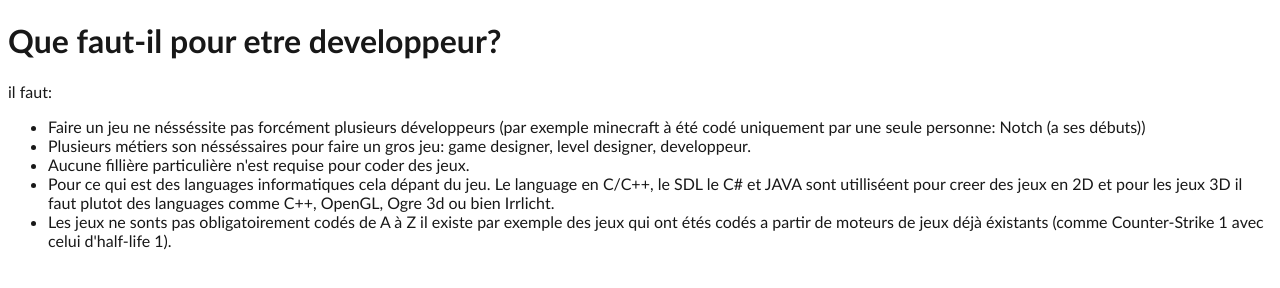
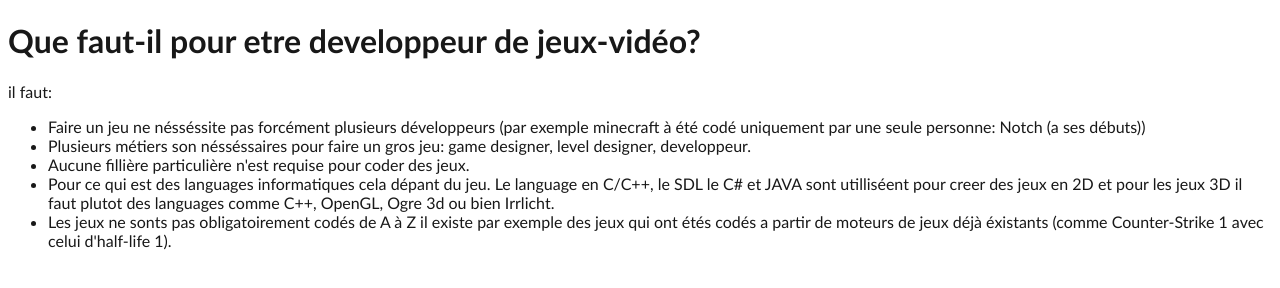
Before and after one commit to jules-alexandre/stage-akeneo, a plain HTML site: page etredev.html in a window 1280 px wide. Drawn offline with Linux system fonts and the light colour scheme.

Commit message:
jules commit

```diff
--- a/etredev.html
+++ b/etredev.html
@@ -7,7 +7,7 @@
 	<link rel="stylesheet" href="style.css">
 </head>
 <body>
-	<h1>Que faut-il pour etre developpeur?</h1>
+	<h1>Que faut-il pour etre developpeur de jeux-vidéo?</h1>
 	<p>il faut:</p>
 	<ul>
 		<li>Faire un jeu ne nésséssite pas forcément plusieurs développeurs (par exemple minecraft à été codé uniquement par une seule personne: Notch (a ses débuts))</li>
```
